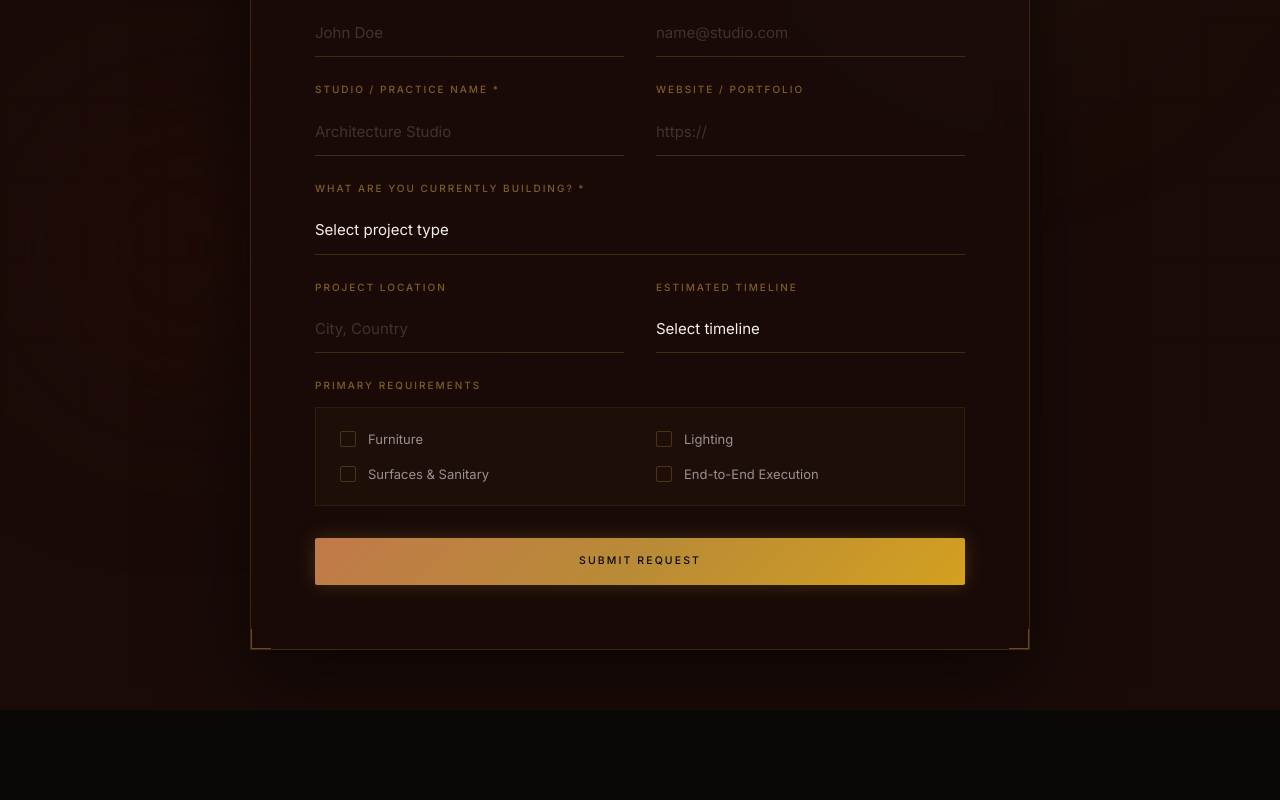
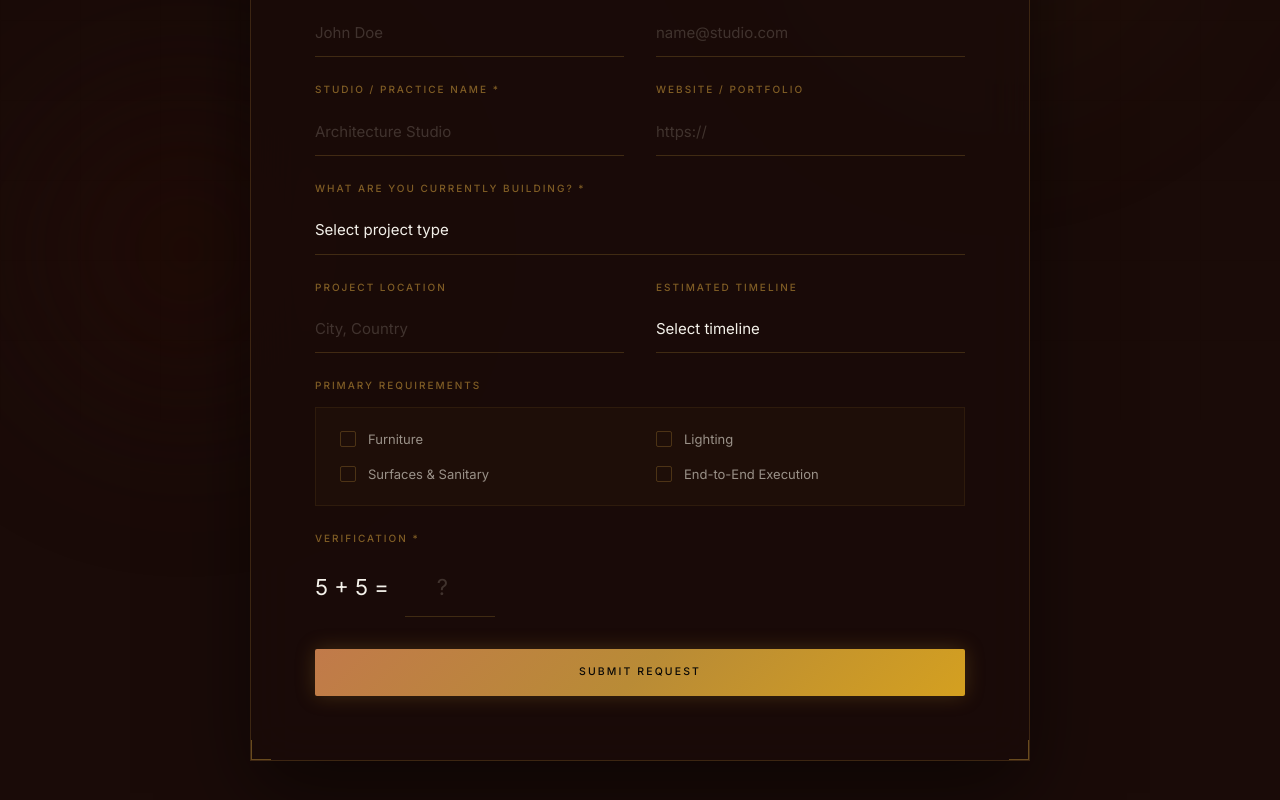
Before and after one commit to zynaidev/aedificium_web, a Next.js app: page /request-access in a window 1280 px wide. Shown: the part 380-1180 px from the top of the page. Before the commit the page ends 1090 px from the top, so only its background shows below. Built offline with nearby package versions, Linux system fonts and the light colour scheme.

Commit message:
access bot guard

```diff
--- a/app/api/request-access/route.ts
+++ b/app/api/request-access/route.ts
@@ -1,5 +1,6 @@
 import { NextResponse } from 'next/server';
 import { Pool } from 'pg';
+import { rateLimit, getClientIp } from '@/lib/rate-limit';
 
 const pool = new Pool({
   host: process.env.AEDIFICIUM_DB_HOST,
@@ -10,8 +11,39 @@ const pool = new Pool({
   ssl: false,
 });
 
+const MIN_FILL_TIME_MS = 3000; // faster than this = scripted submit
+const MAX_FORM_AGE_MS = 6 * 60 * 60 * 1000; // older than this = stale/replayed token
+
+function isAllowedOrigin(request: Request): boolean {
+  const origin = request.headers.get('origin') ?? request.headers.get('referer');
+  if (!origin) return false;
+  try {
+    const host = new URL(origin).host;
+    const allowedHost = new URL(
+      process.env.NEXT_PUBLIC_APP_URL || 'https://aedificium.design'
+    ).host;
+    return host === allowedHost;
+  } catch {
+    return false;
+  }
+}
+
 export async function POST(request: Request) {
   try {
+    const ip = getClientIp(request);
+
+    // Per-IP throttling: legitimate applicants submit this form once, not repeatedly.
+    if (!rateLimit(`request-access:${ip}`, 3, 10 * 60 * 1000)) {
+      return NextResponse.json({ error: 'Too many requests' }, { status: 429 });
+    }
+    if (!rateLimit(`request-access-day:${ip}`, 10, 24 * 60 * 60 * 1000)) {
+      return NextResponse.json({ error: 'Too many requests' }, { status: 429 });
+    }
+
+    if (!isAllowedOrigin(request)) {
+      return NextResponse.json({ error: 'Invalid origin' }, { status: 403 });
+    }
+
     const body = await request.json();
     const {
       name,
@@ -23,7 +55,46 @@ export async function POST(request: Request) {
       timeline,
       requirements,
       status,
+      hp_field,
+      form_rendered_at,
+      math_a,
+      math_b,
+      math_answer,
     } = body;
+
+    // Honeypot: real users never see or fill this field. Pretend success to
+    // avoid tipping bots off that they were caught.
+    if (typeof hp_field === 'string' && hp_field.trim().length > 0) {
+      return NextResponse.json({ success: true });
+    }
+
+    // Timing check: must have taken a human-plausible amount of time to fill
+    // the form, and the timestamp itself must not be missing/stale/forged-old.
+    const renderedAt = Number(form_rendered_at);
+    if (!renderedAt || Number.isNaN(renderedAt)) {
+      return NextResponse.json({ error: 'Invalid submission' }, { status: 400 });
+    }
+    const elapsed = Date.now() - renderedAt;
+    if (elapsed < MIN_FILL_TIME_MS || elapsed > MAX_FORM_AGE_MS) {
+      return NextResponse.json({ error: 'Invalid submission' }, { status: 400 });
+    }
+
+    // Math verification challenge.
+    const a = Number(math_a);
+    const b = Number(math_b);
+    const answer = Number(math_answer);
+    if (
+      !Number.isInteger(a) ||
+      !Number.isInteger(b) ||
+      a < 1 ||
+      a > 9 ||
+      b < 1 ||
+      b > 9 ||
+      !Number.isFinite(answer) ||
+      answer !== a + b
+    ) {
+      return NextResponse.json({ error: 'Incorrect verification answer' }, { status: 422 });
+    }
 
     // Validate required fields
     if (!name || typeof name !== "string" || name.trim().length < 2) {
--- a/app/request-access/page.tsx
+++ b/app/request-access/page.tsx
@@ -15,6 +15,13 @@ interface FormData {
   requirements: string[];
 }
 
+function generateChallenge() {
+  return {
+    a: Math.floor(Math.random() * 9) + 1,
+    b: Math.floor(Math.random() * 9) + 1,
+  };
+}
+
 export default function RequestAccessPage() {
   const [form, setForm] = useState<FormData>({
     name: "",
@@ -30,6 +37,10 @@ export default function RequestAccessPage() {
   const [success, setSuccess] = useState(false);
   const [error, setError] = useState("");
   const [submitHover, setSubmitHover] = useState(false);
+  const [hpField, setHpField] = useState("");
+  const [formRenderedAt] = useState(() => Date.now());
+  const [challenge, setChallenge] = useState(generateChallenge);
+  const [mathAnswer, setMathAnswer] = useState("");
 
   function handleChange(
     e: React.ChangeEvent<HTMLInputElement | HTMLSelectElement>
@@ -58,9 +69,17 @@ export default function RequestAccessPage() {
           ...form,
           requirements: form.requirements.join(", "),
           status: "pending",
+          hp_field: hpField,
+          form_rendered_at: formRenderedAt,
+          math_a: challenge.a,
+          math_b: challenge.b,
+          math_answer: mathAnswer,
         }),
       });
-      if (!res.ok) throw new Error("Submission failed");
+      if (!res.ok) {
+        if (res.status === 422) throw new Error("math");
+        throw new Error("Submission failed");
+      }
       setSuccess(true);
       setForm({
         name: "",
@@ -72,8 +91,14 @@ export default function RequestAccessPage() {
         timeline: "",
         requirements: [],
       });
-    } catch {
-      setError("Submission failed. Please try again.");
+    } catch (err) {
+      setError(
+        err instanceof Error && err.message === "math"
+          ? "Incorrect answer to the verification question. Please try again."
+          : "Submission failed. Please try again."
+      );
+      setChallenge(generateChallenge());
+      setMathAnswer("");
     } finally {
       setLoading(false);
     }
@@ -322,6 +347,30 @@ export default function RequestAccessPage() {
               onSubmit={handleSubmit}
               style={{ display: "flex", flexDirection: "column", gap: "24px" }}
             >
+              {/* Honeypot: visually hidden (not display:none) so basic bots that
+                  check computed style still fill it; humans never see it. */}
+              <div
+                aria-hidden="true"
+                style={{
+                  position: "absolute",
+                  left: "-5000px",
+                  width: "1px",
+                  height: "1px",
+                  overflow: "hidden",
+                }}
+              >
+                <label htmlFor="company_website">Company Website</label>
+                <input
+                  id="company_website"
+                  name="company_website"
+                  type="text"
+                  tabIndex={-1}
+                  autoComplete="off"
+                  value={hpField}
+                  onChange={(e) => setHpField(e.target.value)}
+                />
+              </div>
+
               <div
                 className="ra-row"
                 style={{
@@ -491,6 +540,48 @@ export default function RequestAccessPage() {
                 </div>
               </div>
 
+              <div>
+                <label className="ra-label" htmlFor="math_answer_input">
+                  Verification *
+                </label>
+                <div
+                  style={{
+                    display: "flex",
+                    alignItems: "center",
+                    gap: "16px",
+                  }}
+                >
+                  <span
+                    style={{
+                      fontFamily: "var(--font-inter)",
+                      fontSize: "22px",
+                      fontWeight: 400,
+                      color: "var(--text-heading)",
+                      whiteSpace: "nowrap",
+                    }}
+                  >
+                    {challenge.a} + {challenge.b} =
+                  </span>
+                  <input
+                    id="math_answer_input"
+                    name="math_answer_input"
+                    type="number"
+                    inputMode="numeric"
+                    required
+                    value={mathAnswer}
+                    onChange={(e) => setMathAnswer(e.target.value)}
+                    className="ra-input"
+                    placeholder="?"
+                    style={{
+                      width: "90px",
+                      flex: "none",
+                      fontSize: "22px",
+                      textAlign: "center",
+                    }}
+                  />
+                </div>
+              </div>
+
               {error && (
                 <motion.p
                   initial={{ opacity: 0 }}
--- /dev/null
+++ b/lib/rate-limit.ts
@@ -0,0 +1,33 @@
+const buckets = new Map<string, number[]>();
+
+// Wipe stale keys periodically so the map doesn't grow unbounded.
+setInterval(() => {
+  const cutoff = Date.now() - 24 * 60 * 60 * 1000;
+  for (const [key, hits] of buckets) {
+    const kept = hits.filter((t) => t > cutoff);
+    if (kept.length === 0) buckets.delete(key);
+    else buckets.set(key, kept);
+  }
+}, 60 * 60 * 1000).unref();
+
+/**
+ * Sliding-window limiter. Returns true if `key` is still within `max` hits
+ * inside the last `windowMs`, and records this hit.
+ */
+export function rateLimit(key: string, max: number, windowMs: number): boolean {
+  const now = Date.now();
+  const hits = (buckets.get(key) ?? []).filter((t) => now - t < windowMs);
+  if (hits.length >= max) {
+    buckets.set(key, hits);
+    return false;
+  }
+  hits.push(now);
+  buckets.set(key, hits);
+  return true;
+}
+
+export function getClientIp(request: Request): string {
+  const fwd = request.headers.get('x-forwarded-for');
+  if (fwd) return fwd.split(',')[0].trim();
+  return request.headers.get('x-real-ip') ?? 'unknown';
+}
```
